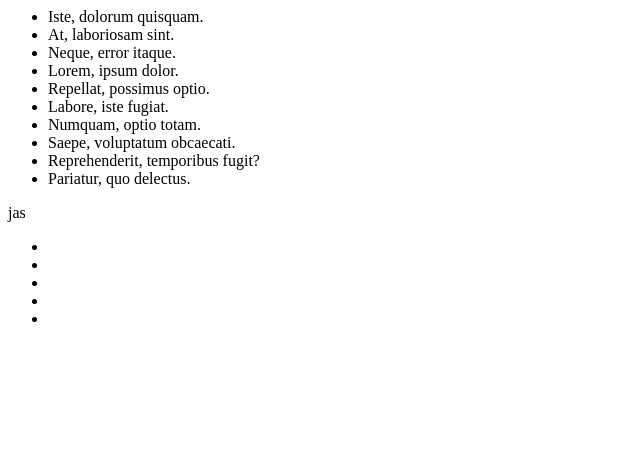
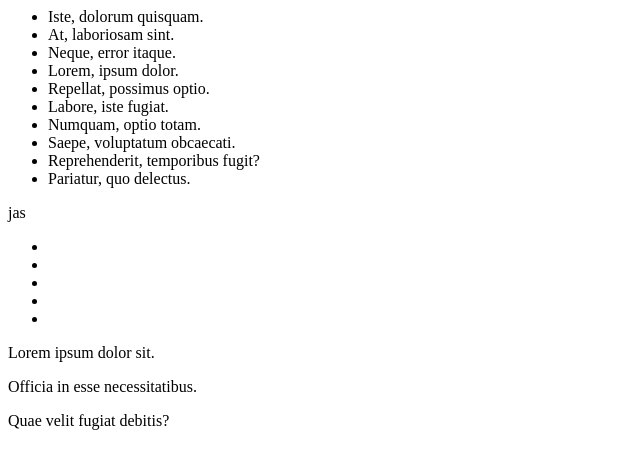
Before and after one commit to ulkuhos/project2, a plain HTML site: page test.html in a window 1280 px wide. Shown: the whole page, without its empty margins (0-640 px from the left). Drawn offline with Linux system fonts and the light colour scheme.

Commit message:
dosyalar degisti

```diff
--- a/test.html
+++ b/test.html
@@ -27,5 +27,8 @@ jas
         <li></li>
         <li></li>
     </ul>
+    <p>Lorem ipsum dolor sit.</p>
+    <p>Officia in esse necessitatibus.</p>
+    <p>Quae velit fugiat debitis?</p>
 </body>
 </html>
```
Also changed, not shown: index.html (+2 -1 lines).
